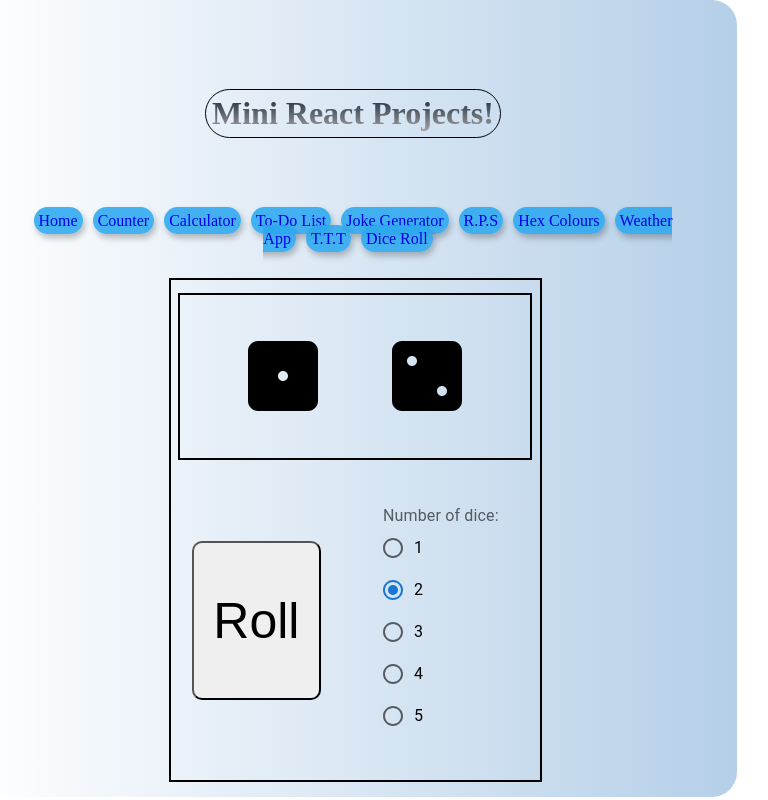
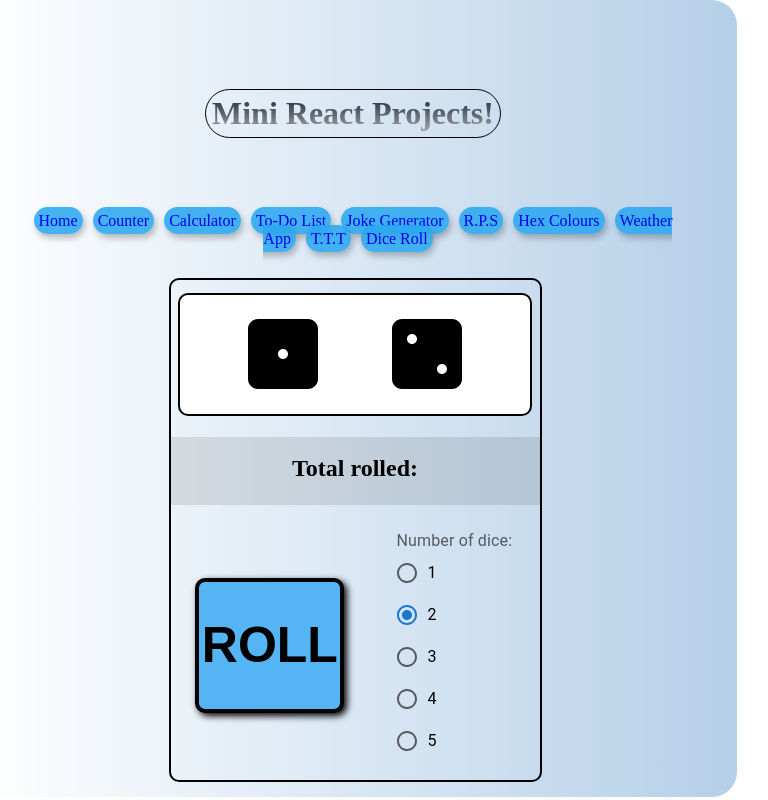
Before and after one commit to jss118/Mini-React-apps, a React (Create React App) app: page /Dice in a window 1280 px wide. Shown: the whole page, without its empty margins (287-1055 px from the left). Built offline with nearby package versions, Linux system fonts and the light colour scheme.

Commit message:
add dice roller functionality

```diff
--- a/public/index.html
+++ b/public/index.html
@@ -10,10 +10,6 @@
       content="Web site created using create-react-app"
     />
     <title>Mini React Projects</title>
-    <script
-      src="https://kit.fontawesome.com/538d419840.js"
-      crossorigin="anonymous"
-    ></script>
   </head>
   <body>
     <div id="root"></div>
--- a/src/App.css
+++ b/src/App.css
@@ -538,8 +538,9 @@ td {
   margin-left: 25%;
   display: grid;
   grid-template-columns: 2;
-  grid-template-rows: 2;
+  grid-template-rows: 3;
   justify-items: center;
+  border-radius: 10px;
 }
 .dice_container {
   grid-row: 1;
@@ -552,15 +553,40 @@ td {
   flex-direction: row;
   justify-content: space-evenly;
   align-items: center;
+  border-radius: 10px;
+  background-color: white;
+}
+.dice_h2 {
+  grid-column: 1/3;
+  grid-row: 2;
+  align-self: center;
+  background-color: rgb(0, 0, 0, 0.1);
+  margin-top: 5%;
+  padding-top: 5%;
+  height: 50%;
+  width: 100%;
+  text-align: center;
 }
 .roll-btn {
-  grid-row: 2;
+  grid-row: 3;
   grid-column: 1;
   height: 50%;
   width: 75%;
   align-self: center;
   font-size: 50px;
   border-radius: 10px;
+  background-color: rgb(85, 180, 243);
+  font-weight: bold;
+  border: 4px solid black;
+  box-shadow: 3px 3px 7px;
+  transition: 0.25s;
+}
+.roll-btn:hover {
+  cursor: pointer;
+  scale: 1.05;
+}
+.roll-btn:active {
+  scale: 1;
 }
 .diceOptions {
   align-self: center;
--- a/src/components/Dice.jsx
+++ b/src/components/Dice.jsx
@@ -8,7 +8,7 @@ import {
 } from "@mui/material";
 
 const Dice = () => {
-  const [dice, setDice] = useState(2);
+  const [numOfDice, setNumOfDice] = useState(2);
   const [activeDice, setActiveDice] = useState([]);
   const [diceFaces, setDiceFaces] = useState({
     1: (
@@ -66,20 +66,41 @@ const Dice = () => {
       </svg>
     ),
   });
+  const [total, setTotal] = useState();
 
-  useEffect(() => {}, [dice]);
+  useEffect(() => {
+    setTotal(null);
+    setActiveDice([]);
+    for (let i = 1; i <= numOfDice; i++) {
+      setActiveDice(prev => [prev, diceFaces[i]]);
+    }
+  }, [numOfDice, diceFaces]);
 
   const handleChangeOfNum = event => {
-    setDice(Number(event.target.value));
+    event.preventDefault();
+    setNumOfDice(Number(event.target.value));
+    setTotal(null);
+    setActiveDice([]);
+  };
+
+  const rollDice = event => {
+    event.preventDefault();
+    setTotal(null);
+    setActiveDice([]);
+    for (let i = 1; i <= numOfDice; i++) {
+      const random = Math.ceil(Math.random() * 6);
+      setActiveDice(prev => [prev, diceFaces[random]]);
+      setTotal(prev => (prev += random));
+    }
   };
 
   return (
     <div className="diceApp_container">
-      <div className="dice_container">
-        {diceFaces[1]}
-        {diceFaces[2]}
-      </div>
-      <button className="roll-btn">Roll</button>
+      <div className="dice_container">{activeDice.map(dice => dice)}</div>
+      <h2 className="dice_h2">Total rolled: {total}</h2>
+      <button className="roll-btn" onClick={rollDice}>
+        ROLL
+      </button>
       <div className="diceOptions">
         <FormControl>
           <FormLabel id="demo-radio-buttons-group-label">
```
